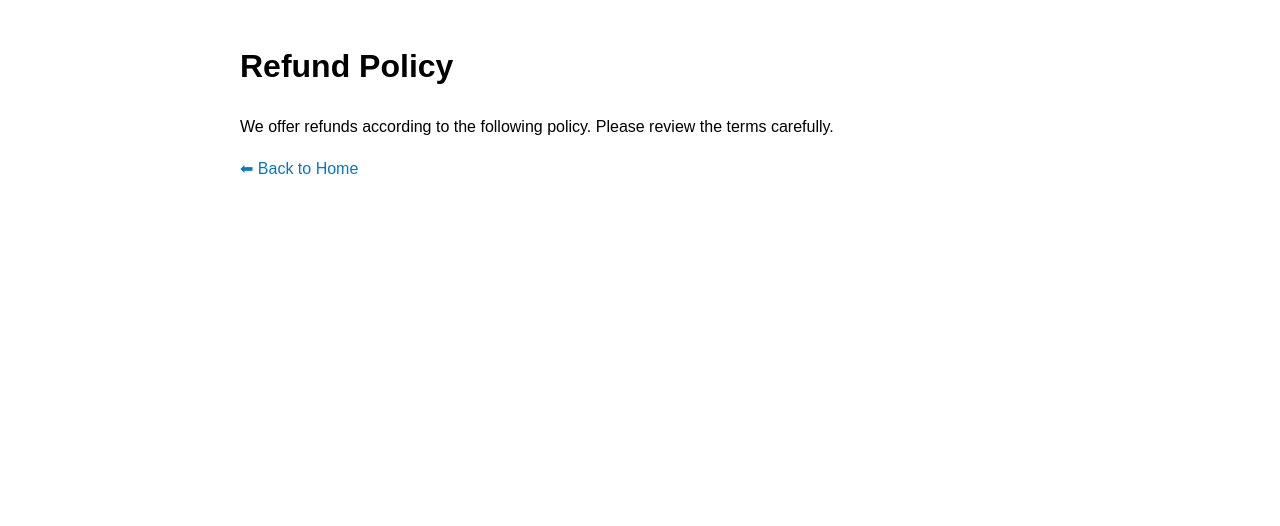
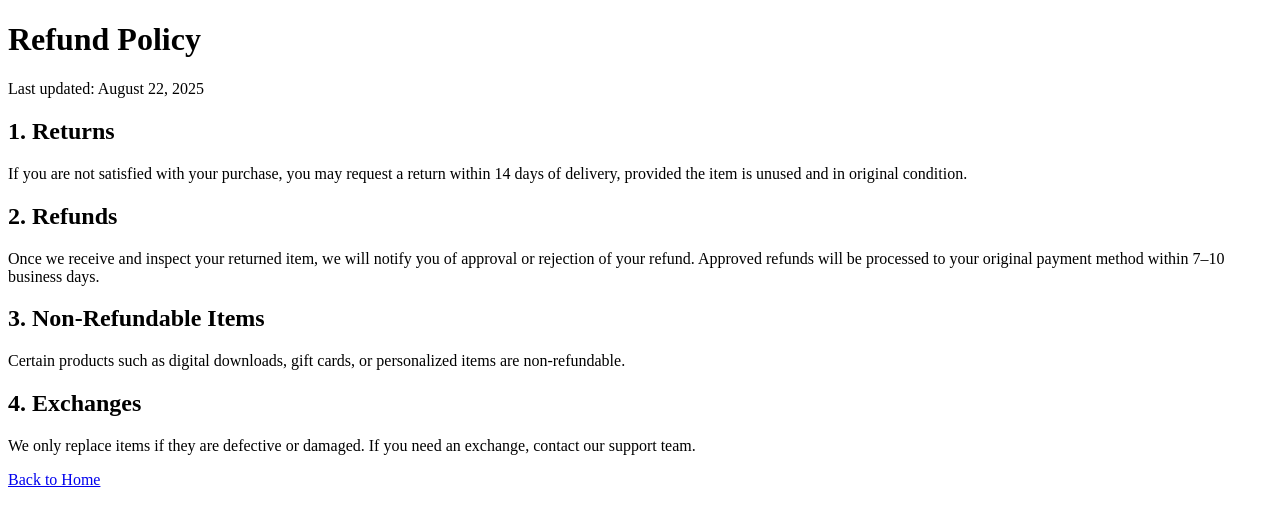
Before and after one commit to tblisi24/flex, a plain HTML site: page refund.html in a window 1280 px wide. Drawn offline with Linux system fonts and the light colour scheme.

Commit message:
Update refund.html

```diff
--- a/refund.html
+++ b/refund.html
@@ -1,18 +1,25 @@
-<!-- refund.html -->
 <!DOCTYPE html>
 <html lang="en">
 <head>
-<meta charset="UTF-8">
-<meta name="viewport" content="width=device-width, initial-scale=1.0">
-<title>Refund Policy</title>
-<style>
-body { font-family: Arial, sans-serif; padding: 20px; max-width: 800px; margin: auto; line-height: 1.6; }
-a { color: #007acc; text-decoration: none; }
-</style>
+  <meta charset="UTF-8">
+  <title>Refund Policy</title>
 </head>
 <body>
-<h1>Refund Policy</h1>
-<p>We offer refunds according to the following policy. Please review the terms carefully.</p>
-<p><a href="index.html">⬅ Back to Home</a></p>
+  <h1>Refund Policy</h1>
+  <p>Last updated: August 22, 2025</p>
+
+  <h2>1. Returns</h2>
+  <p>If you are not satisfied with your purchase, you may request a return within 14 days of delivery, provided the item is unused and in original condition.</p>
+
+  <h2>2. Refunds</h2>
+  <p>Once we receive and inspect your returned item, we will notify you of approval or rejection of your refund. Approved refunds will be processed to your original payment method within 7–10 business days.</p>
+
+  <h2>3. Non-Refundable Items</h2>
+  <p>Certain products such as digital downloads, gift cards, or personalized items are non-refundable.</p>
+
+  <h2>4. Exchanges</h2>
+  <p>We only replace items if they are defective or damaged. If you need an exchange, contact our support team.</p>
+
+  <p><a href="index.html">Back to Home</a></p>
 </body>
 </html>
```
